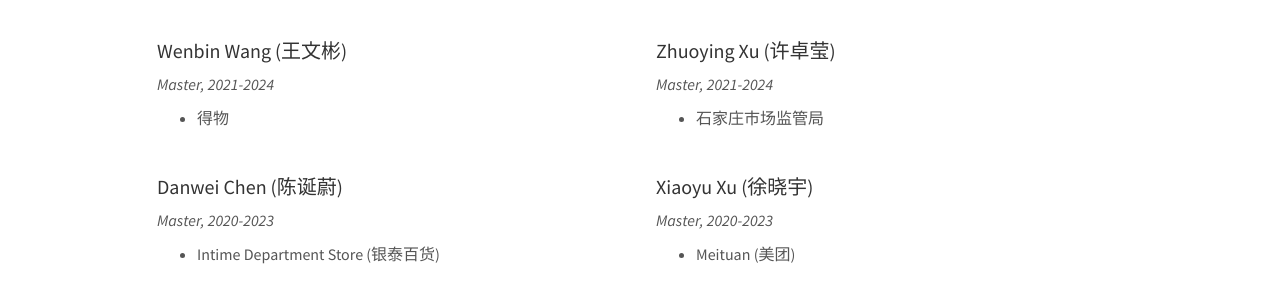
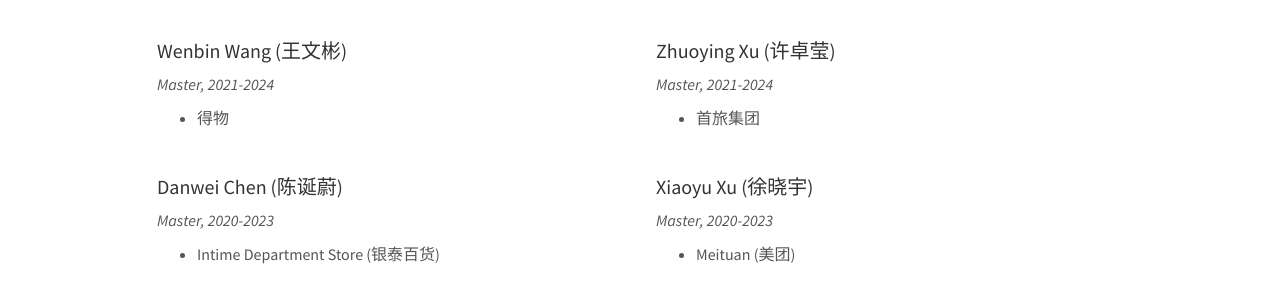
Before and after one commit to ZhouDaLab/zhoudalab.github.io, a Jekyll site: the page built from _pages/team.md, in a window 1280 px wide and 900 px high, scrolled down 2461 px. Shown: the part 152-452 px from the top of the window. Built offline with Jekyll 4.4.1, drawn with Linux system fonts in a browser that asks for light colours; nearby versions of some CDN libraries.

Commit message:
Update alumni.yml

```diff
--- a/_data/alumni.yml
+++ b/_data/alumni.yml
@@ -89,7 +89,7 @@
   info: Master, 2021-2024
   email: xx
   number_educ: 1
-  education1: 石家庄市场监管局
+  education1: 首旅集团
 
 - name: Danwei Chen (陈诞蔚)
   photo: bio-photo.jpg
```
